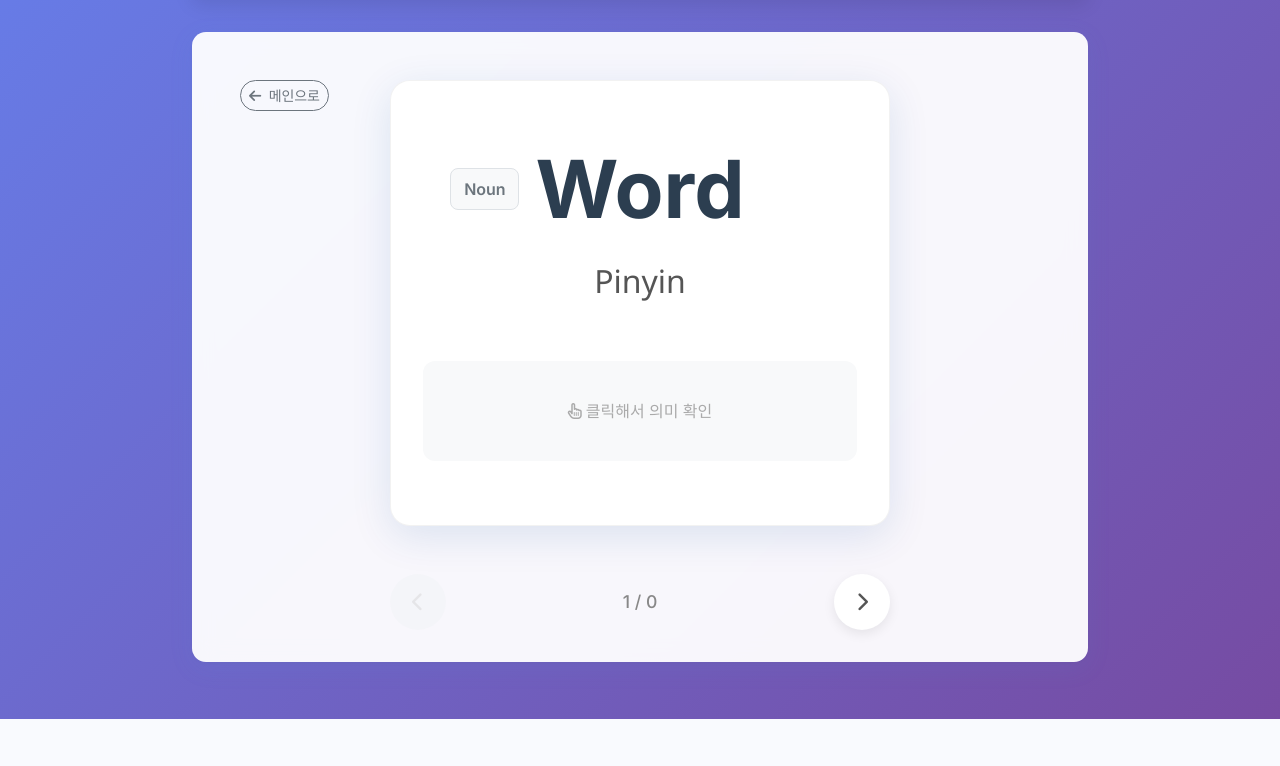
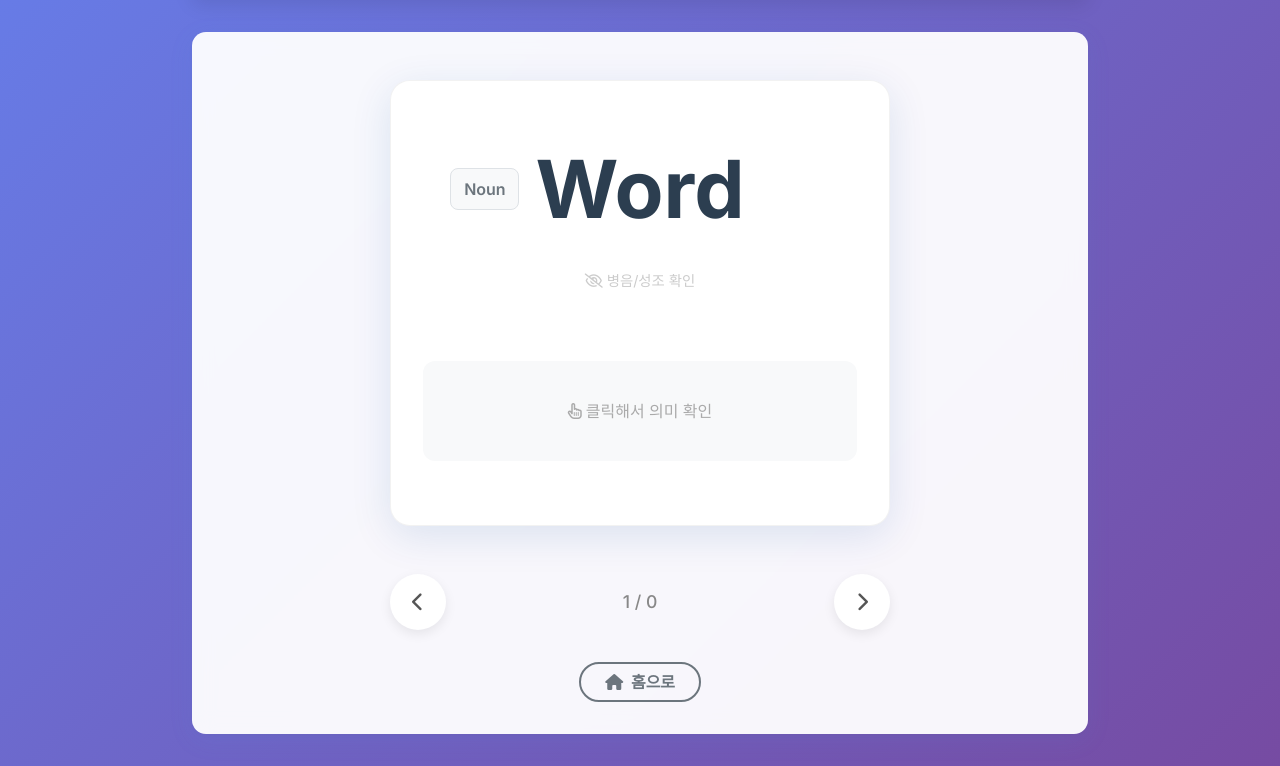
Before and after one commit to shhwangofficial/chinese-voca, a Django app: template words/templates/words/flashcard.html in a window 1280 px wide. Shown: the part 113-879 px from the top of the page. Before the commit the page ends 832 px from the top, so only its background shows below. Run offline with Django 5.2, Linux system fonts and the light colour scheme; the template is opened without the code that fills it, so the values that code supplies are empty; the visitor is signed in with stand-in values (Sample User, id 1).

Commit message:
Update flashcard function

```diff
--- a/words/templates/words/flashcard.html
+++ b/words/templates/words/flashcard.html
@@ -15,6 +15,25 @@
         min-height: 70vh;
         perspective: 1000px;
         padding-top: 1rem;
+    }
+
+    .nav-btn {
+        background: white;
+        border: none;
+        width: 56px;
+        height: 56px;
+        min-width: 56px; /* Prevent squashing */
+        min-height: 56px; /* Prevent squashing */
+        flex-shrink: 0;   /* Prevent squashing */
+        border-radius: 50%;
+        display: flex;
+        align-items: center;
+        justify-content: center;
+        font-size: 1.2rem;
+        color: #555;
+        box-shadow: 0 4px 12px rgba(0,0,0,0.08);
+        cursor: pointer;
+        transition: all 0.2s ease;
     }
 
     .flashcard {
@@ -87,12 +106,41 @@
         }
     }
 
+    /* Pinyin Section Styles */
     .flashcard-pinyin-display {
         display: flex;
         flex-direction: column;
         gap: 0.5rem;
         margin-bottom: 2.5rem;
+        cursor: pointer; /* Clickable */
+        min-height: 3rem; /* Reserve space */
+        justify-content: center;
     }
+
+    .flashcard-pinyin-display .pinyin-content {
+        visibility: hidden;
+        opacity: 0;
+        transition: opacity 0.3s;
+    }
+
+    .flashcard-pinyin-display.revealed .pinyin-content {
+        visibility: visible;
+        opacity: 1;
+    }
+
+    .flashcard-pinyin-display .pinyin-hint {
+        font-size: 0.9rem;
+        color: #ccc;
+        position: absolute; /* Overlap */
+        left: 50%;
+        transform: translateX(-50%);
+    }
+
+    .flashcard-pinyin-display.revealed .pinyin-hint {
+        display: none;
+    }
+
+    /* ... Existing styles ... */
 
     .flashcard-pinyin {
         font-size: 2rem;
@@ -114,6 +162,7 @@
         border-radius: 12px;
         width: 100%;
         position: relative;
+        /* cursor: pointer removed as we use card click now */
     }
 
     .flashcard-meaning {
@@ -161,37 +210,6 @@
         margin-top: 1rem;
     }
 
-    .nav-btn {
-        background: white;
-        border: none;
-        width: 56px;
-        height: 56px;
-        border-radius: 50%;
-        display: flex;
-        align-items: center;
-        justify-content: center;
-        font-size: 1.2rem;
-        color: #555;
-        box-shadow: 0 4px 12px rgba(0,0,0,0.08);
-        cursor: pointer;
-        transition: all 0.2s ease;
-    }
-
-    .nav-btn:hover:not(:disabled) {
-        transform: scale(1.1);
-        background: #4A90E2;
-        color: white;
-        box-shadow: 0 6px 16px rgba(74, 144, 226, 0.3);
-    }
-
-    .nav-btn:disabled {
-        opacity: 0.4;
-        cursor: not-allowed;
-        box-shadow: none;
-        background: #f1f3f5;
-        color: #ccc;
-    }
-
     .progress-ind {
         font-size: 1.1rem;
         color: #888;
@@ -211,13 +229,19 @@
     .slide-in-right { animation: slideInRight 0.3s forwards; }
     .slide-in-left { animation: slideInLeft 0.3s forwards; }
 
+    /* Home Button Area */
+    .bottom-actions {
+        margin-top: 2rem;
+        width: 100%;
+        display: flex;
+        justify-content: center;
+    }
+
 </style>
 <script>
-    // Updated Pinyin Tone Conversion
+    // ... getPinyinWithTone ... (KEEP EXISTING)
     function getPinyinWithTone(text) {
         if (!text) return "";
-
-        // Mapping for tone marks
         const toneMarks = {
             'a': ['ā', 'á', 'ǎ', 'à', 'a'],
             'e': ['ē', 'é', 'ě', 'è', 'e'],
@@ -227,27 +251,16 @@
             'v': ['ǖ', 'ǘ', 'ǚ', 'ǜ', 'ü'],
             'ü': ['ǖ', 'ǘ', 'ǚ', 'ǜ', 'ü'],
         };
-
-        // Regex handles [Letters] + [Optional Space] + [Digit]
-        // Also handles simple v->ü
         return text.replace(/([a-zA-ZüÜvV]+)\s*(\d)/g, function(match, pinyin, toneNum) {
             let tone = parseInt(toneNum);
-
-            // Handle neutral tone (0 or 5)
-            if (tone === 5 || tone === 0) {
-                 return pinyin.replace(/v/g, 'ü').replace(/V/g, 'Ü');
-            }
+            if (tone === 5 || tone === 0) return pinyin.replace(/v/g, 'ü').replace(/V/g, 'Ü');
             if (tone < 1 || tone > 4) return match;
-
             let toneIndex = tone - 1;
-
             if (pinyin.toLowerCase().includes('a')) return pinyin.replace(/a/g, toneMarks['a'][toneIndex]).replace(/A/g, toneMarks['a'][toneIndex].toUpperCase());
             if (pinyin.toLowerCase().includes('e')) return pinyin.replace(/e/g, toneMarks['e'][toneIndex]).replace(/E/g, toneMarks['e'][toneIndex].toUpperCase());
             if (pinyin.toLowerCase().includes('o')) return pinyin.replace(/o/g, toneMarks['o'][toneIndex]).replace(/O/g, toneMarks['o'][toneIndex].toUpperCase());
-
             if (pinyin.toLowerCase().includes('iu')) return pinyin.replace(/u/g, toneMarks['u'][toneIndex]);
             if (pinyin.toLowerCase().includes('ui')) return pinyin.replace(/i/g, toneMarks['i'][toneIndex]);
-
             const vowels = ['i', 'u', 'v', 'ü', 'I', 'U', 'V', 'Ü'];
             for (let i = pinyin.length - 1; i >= 0; i--) {
                 if (vowels.includes(pinyin[i])) {
@@ -256,7 +269,6 @@
                     return pinyin.substring(0, i) + replacement + pinyin.substring(i+1);
                 }
             }
-
             return match;
         });
     }
@@ -266,6 +278,9 @@
         let currentIndex = 0;
 
         const cardElement = document.getElementById('flashcard');
+        const pinyinContainer = document.getElementById('pinyin-container');
+        const meaningContainer = document.getElementById('meaning-container');
+
         const wordEl = document.getElementById('card-word');
         const pinyinEl = document.getElementById('card-pinyin');
         const meaningEl = document.getElementById('card-meaning');
@@ -286,6 +301,12 @@
         // Card Click (Reveal)
         cardElement.addEventListener('click', function() {
             cardElement.classList.toggle('revealed');
+        });
+
+        // Toggle Pinyin
+        pinyinContainer.addEventListener('click', function(e) {
+            e.stopPropagation(); // Prevent bubbling if card has click
+            pinyinContainer.classList.toggle('revealed');
         });
 
         // Navigation
@@ -327,15 +348,12 @@
             const word = wordsData[index];
             wordEl.textContent = word.word;
 
-            // Robust Pinyin Merging Logic
+            // Pinyin Logic
             let pinyinText = word.pinyin || "";
             let toneText = String(word.tone || "").trim();
-
             if (!/\d/.test(pinyinText) && toneText) {
-                // Remove extra spaces first
                 const pinyinParts = pinyinText.trim().split(/\s+/);
                 const toneParts = toneText.match(/\d/g) || [];
-
                 if (pinyinParts.length === toneParts.length) {
                     let merged = [];
                     for (let i = 0; i < pinyinParts.length; i++) {
@@ -346,7 +364,6 @@
                      pinyinText = pinyinText + toneParts[0];
                 }
             }
-
             pinyinEl.textContent = getPinyinWithTone(pinyinText);
 
             meaningEl.textContent = word.meaning;
@@ -356,6 +373,9 @@
 
             // Reset Reveal State
             cardElement.classList.remove('revealed');
+            pinyinContainer.classList.remove('revealed');
+            // meaningContainer.classList.remove('revealed'); // Not used anymore as we use cardElement
+
 
             // Update Buttons
             btnPrev.disabled = index === 0;
@@ -380,26 +400,27 @@
 {% block content %}
 <div class="container flashcard-container">
 
-    <div style="position: absolute; top: 1rem; left: 1rem;">
-        <a href="{% url 'words:index' %}" class="btn btn-outline-secondary btn-sm" style="border-radius: 20px;">
-            <i class="fas fa-arrow-left me-1"></i> 메인으로
-        </a>
-    </div>
+    <!-- Removed Top Left Button -->
 
     <!-- Central Flashcard -->
     <div id="flashcard" class="flashcard">
 
-        <!-- Word Wrapper for Absolute Positioning of Badge -->
+        <!-- Word Wrapper -->
         <div class="flashcard-word-wrapper">
              <span id="card-word-class" class="flashcard-word-class-badge">Noun</span>
              <div id="card-word" class="flashcard-word">Word</div>
         </div>
 
-        <div class="flashcard-pinyin-display">
-            <div id="card-pinyin" class="flashcard-pinyin">Pinyin</div>
+        <!-- Pinyin Container (Toggleable) -->
+        <div id="pinyin-container" class="flashcard-pinyin-display" title="Click to show Pinyin">
+            <span class="pinyin-hint"><i class="far fa-eye-slash me-1"></i>병음/성조 확인</span>
+            <div class="pinyin-content">
+                <div id="card-pinyin" class="flashcard-pinyin">Pinyin</div>
+            </div>
         </div>
 
-        <div class="flashcard-meaning-container">
+        <!-- Meaning Container (Reverted to standard display) -->
+        <div id="meaning-container" class="flashcard-meaning-container">
             <div id="card-meaning" class="flashcard-meaning">Meaning</div>
             <div class="flashcard-hint-text">
                 <i class="far fa-hand-pointer me-1"></i>클릭해서 의미 확인
@@ -423,5 +444,12 @@
         </button>
     </div>
 
+    <!-- Home Button (Bottom Center) -->
+    <div class="bottom-actions">
+        <a href="{% url 'words:index' %}" class="btn btn-outline-secondary rounded-pill px-4" style="border-width: 2px; font-weight: 600;">
+            <i class="fas fa-home me-2"></i>홈으로
+        </a>
+    </div>
+
 </div>
 {% endblock content %}
```
Also changed, not shown: words/views.py (+9 -4 lines).
